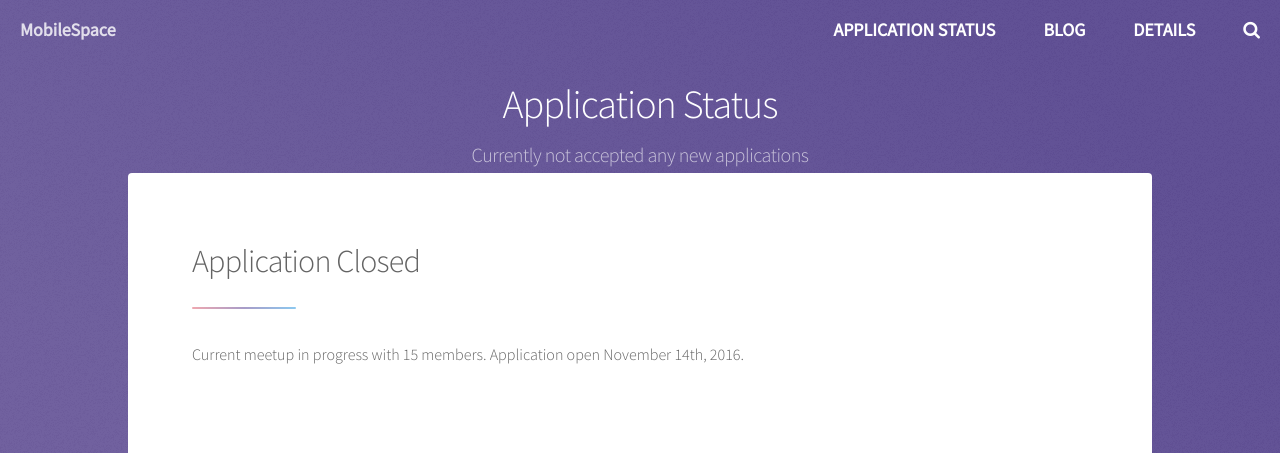
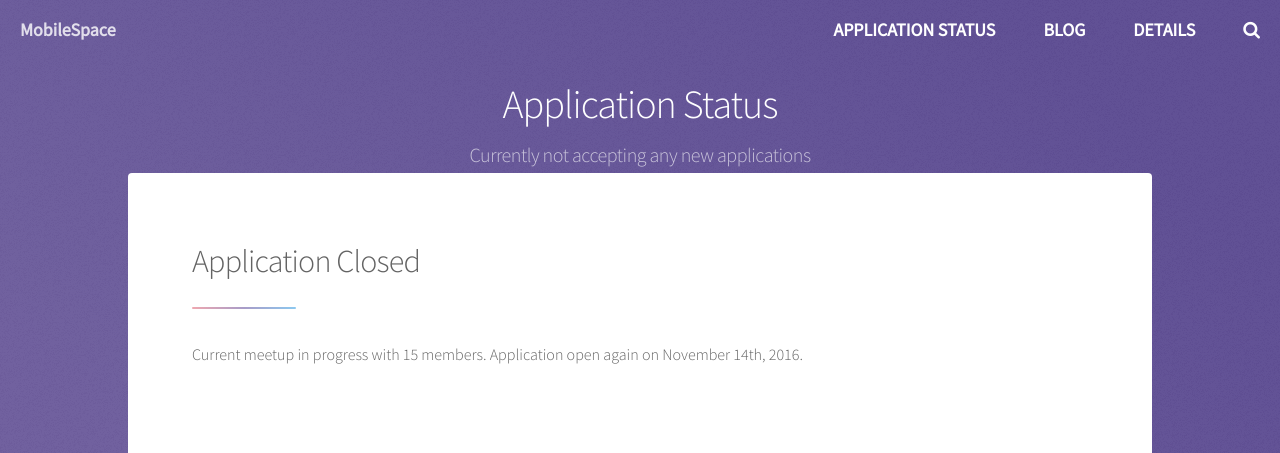
Before and after one commit to mobilespace/mobilespace.github.io, a Jekyll site: the page built from applications/closed.html, in a window 1280 px wide. Shown: the top 453 px of the page. Built offline with Jekyll 4.4.1, drawn with Linux system fonts in a browser that asks for light colours.

```diff
--- a/applications/closed.html
+++ b/applications/closed.html
@@ -1,7 +1,7 @@
 ---
 layout: default
 title: Application Status
-description: Currently not accepted any new applications
+description: Currently not accepting any new applications
 ---
 <!-- Header -->
 <header id="header">
@@ -15,7 +15,7 @@ description: Currently not accepted any new applications
               <header class="major">
                   <h2>Application Closed</h2>
               </header>
-              <p>Current meetup in progress with 15 members. Application open November 14th, 2016.</p>
+              <p>Current meetup in progress with 15 members. Application open again on November 14th, 2016.</p>
               <br>
           </div>
         </div>
```
Also changed, not shown: _vehicles/faq.md (deleted, +0 -6 lines), _vehicles/links.md (added, +6 -0 lines).
